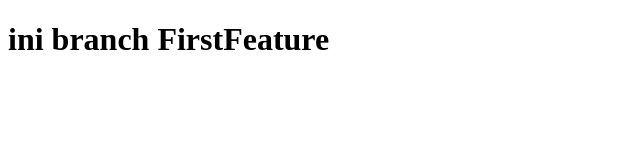
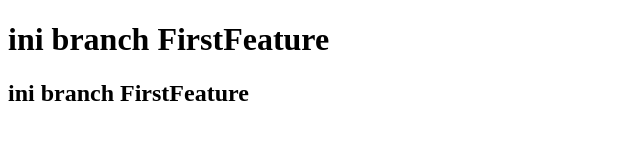
Before and after one commit to revindaamalias/Pelatiham-Section1, a plain HTML site: page index.html in a window 1280 px wide. Shown: the whole page, without its empty margins (0-640 px from the left). Drawn offline with Linux system fonts and the light colour scheme.

Commit message:
new tag h2

```diff
--- a/index.html
+++ b/index.html
@@ -8,7 +8,7 @@
   </head>
   <body>
     <h1>ini branch FirstFeature</h1>
-    <!-- <h2>ini branch FirstFeature</h2>
-    <h3>ini branch FirstFeature</h3> -->
+    <h2>ini branch FirstFeature</h2>
+    <!-- <h3>ini branch FirstFeature</h3> -->
   </body>
 </html>
```
